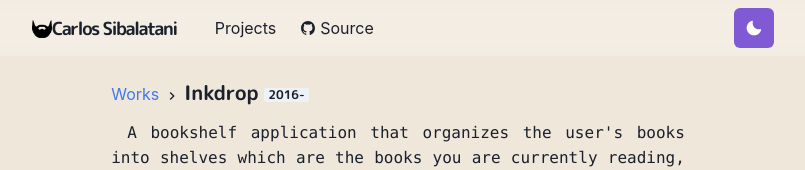
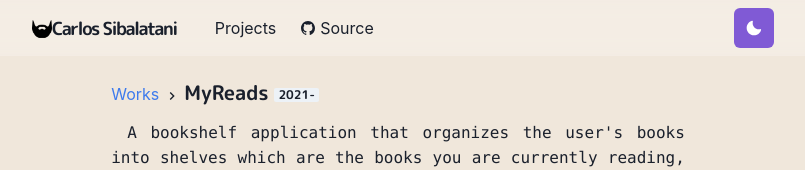
Before and after one commit to FearTheBeard95/curly-happiness, a Next.js app: page /works/myreads in a window 1280 px wide. Shown: the top 170 px of the page, without its empty margins (242-1047 px from the left). Built offline with nearby package versions, Linux system fonts and the light colour scheme.

Commit message:
Add gitHub link

```diff
--- a/components/layouts/article.js
+++ b/components/layouts/article.js
@@ -1,18 +1,18 @@
-import { motion } from 'framer-motion'
-import Head from 'next/head'
-import { GridItemStyle } from '../grid-item'
+import { motion } from 'framer-motion';
+import Head from 'next/head';
+import { GridItemStyle } from '../grid-item';
 
 const variants = {
   hidden: { opacity: 0, x: 0, y: 20 },
   enter: { opacity: 1, x: 0, y: 0 },
-  exit: { opacity: 0, x: -0, y: 20 }
-}
+  exit: { opacity: 0, x: -0, y: 20 },
+};
 
 const Layout = ({ children, title }) => (
   <motion.article
-    initial="hidden"
-    animate="enter"
-    exit="exit"
+    initial='hidden'
+    animate='enter'
+    exit='exit'
     variants={variants}
     transition={{ duration: 0.4, type: 'easeInOut' }}
     style={{ position: 'relative' }}
@@ -20,9 +20,9 @@
     <>
       {title && (
         <Head>
-          <title>{title} - Takuya Matsuyama</title>
-          <meta name="twitter:title" content={title} />
-          <meta property="og:title" content={title} />
+          <title>{title} - Carlos Sibalatani</title>
+          <meta name='twitter:title' content={title} />
+          <meta property='og:title' content={title} />
         </Head>
       )}
       {children}
@@ -30,6 +30,6 @@
       <GridItemStyle />
     </>
   </motion.article>
-)
+);
 
-export default Layout
+export default Layout;
--- a/components/navbar.js
+++ b/components/navbar.js
@@ -76,7 +76,7 @@
           </LinkItem>
           <LinkItem
             _target='_blank'
-            href='https://github.com/craftzdog/craftzdog-homepage'
+            href='https://github.com/FearTheBeard95/curly-happiness'
             path={path}
             display='inline-flex'
             alignItems='center'
@@ -108,7 +108,7 @@
                 </NextLink>
                 <MenuItem
                   as={Link}
-                  href='https://github.com/craftzdog/craftzdog-homepage'
+                  href='https://github.com/FearTheBeard95/curly-happiness'
                 >
                   View Source
                 </MenuItem>
--- a/pages/works/myreads.js
+++ b/pages/works/myreads.js
@@ -5,10 +5,10 @@
 import Layout from '../../components/layouts/article';
 
 const Work = () => (
-  <Layout title='Inkdrop'>
+  <Layout title='MyReads'>
     <Container>
       <Title>
-        Inkdrop <Badge>2016-</Badge>
+        MyReads <Badge>2021-</Badge>
       </Title>
       <P>
         <code>
--- a/pages/works/njsj.js
+++ b/pages/works/njsj.js
@@ -5,7 +5,7 @@
 import Layout from '../../components/layouts/article';
 
 const Work = () => (
-  <Layout title='Inkdrop'>
+  <Layout title='NJSJ'>
     <Container>
       <Title>
         NJSJ <Badge>2021-</Badge>
```
